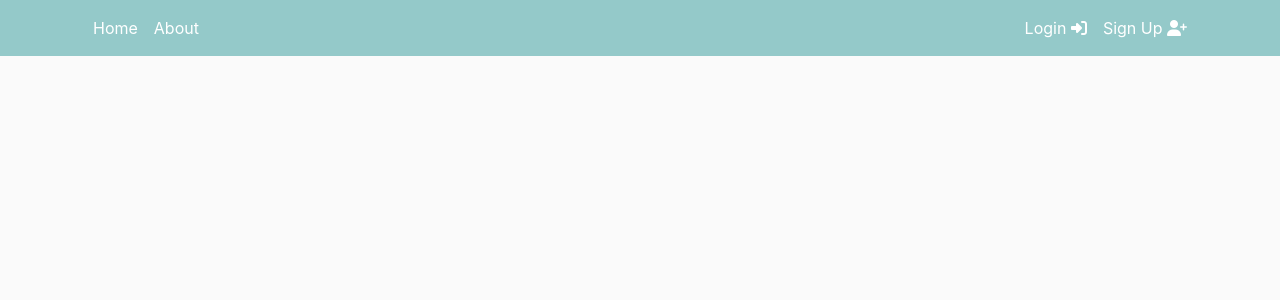
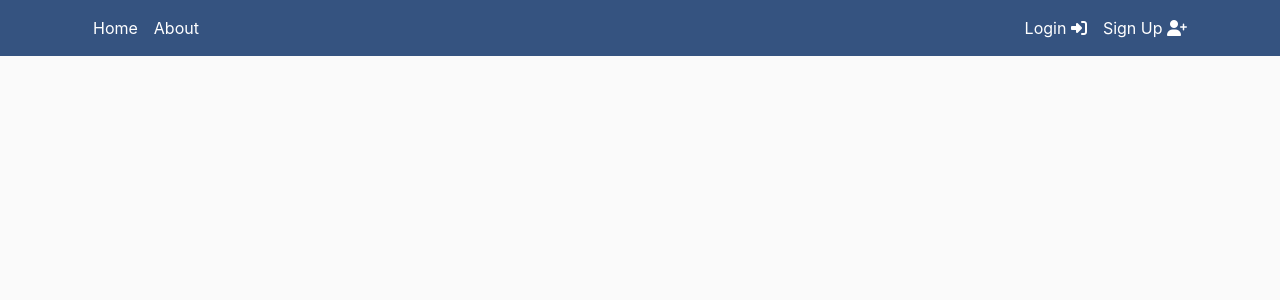
Before and after one commit to CMWolfe922/django_tutorials, a Django app: page /1 in a window 1280 px wide. Shown: the top 300 px of the page. Run offline with Django 4.2, Linux system fonts and the light colour scheme; data comes from the database, SQL or seed files in the repository; some libraries are stand-ins or nearby versions.

Commit message:
Updated the CSS file

```diff
--- a/main/static/main/main.css
+++ b/main/static/main/main.css
@@ -1,6 +1,6 @@
 :root {
-    --footercolor: #94c9c9;
-    --navbarcolor: #94c9c9;
+    --footercolor: #355380;
+    --navbarcolor: #355380;
     --btncolor: #182e41;
     --socialcolor: #182e41;
     --brightText: #ffffff;
```
